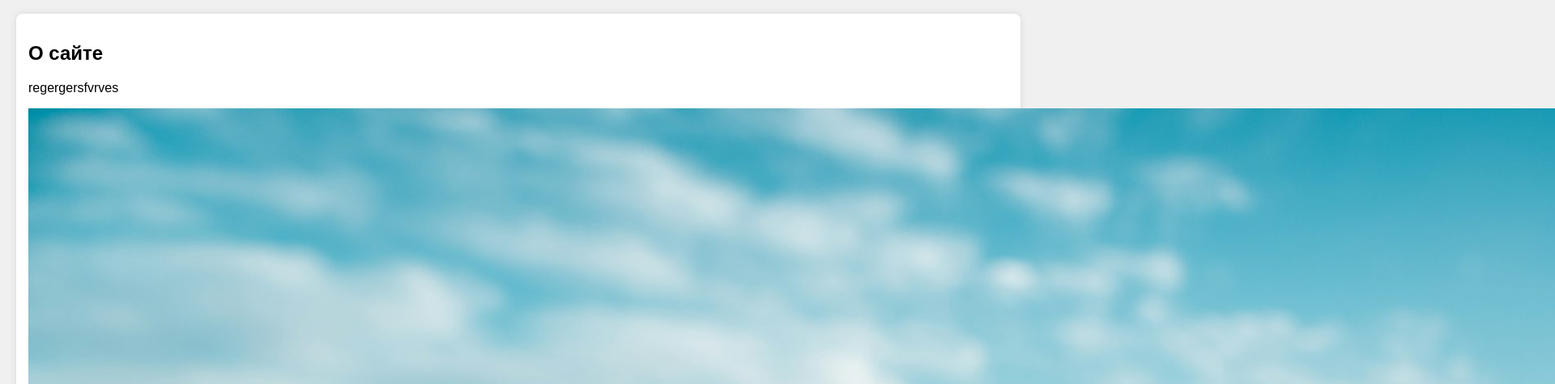
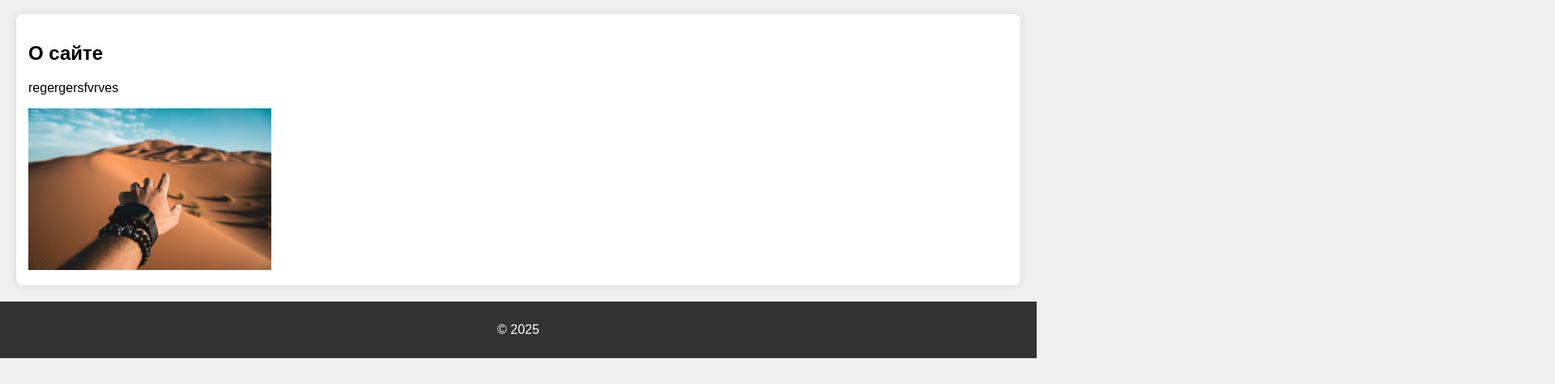
Before and after one commit to Damirmgg/site, a plain HTML site: page index.html in a window 1280 px wide. Shown: the part 141-616 px from the top of the page at 81% size, 1920 px wide, since content can reach past the window. Drawn offline with Linux system fonts and the light colour scheme.

Commit message:
Update index.html

```diff
--- a/index.html
+++ b/index.html
@@ -19,7 +19,7 @@
         <section>
             <h2>О сайте</h2>
             <p>regergersfvrves</p>
-            <img src="img/da.jpg">
+            <img src="img/da.jpg" width="300" height="200">
         </section>
     </main>
 
```
